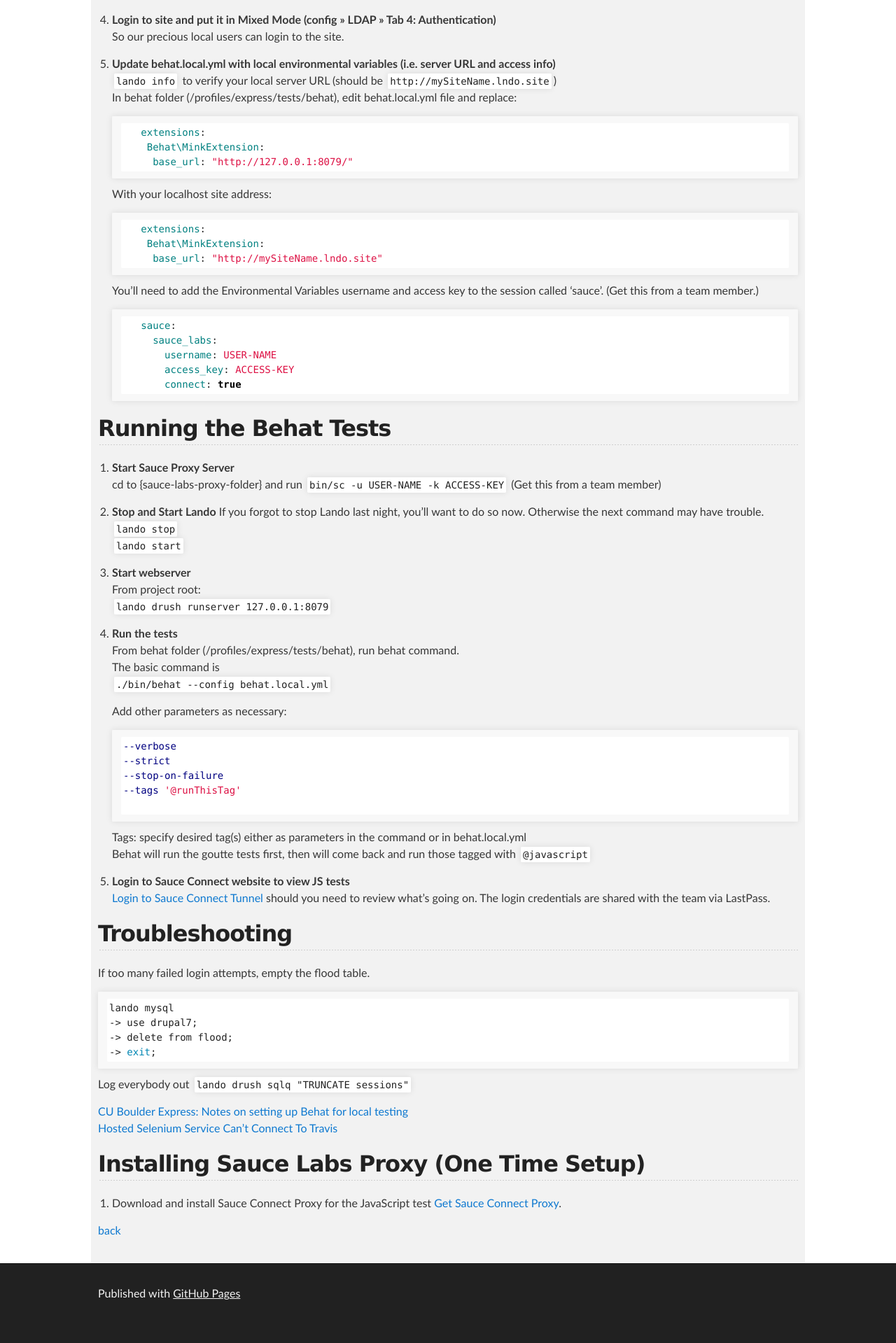
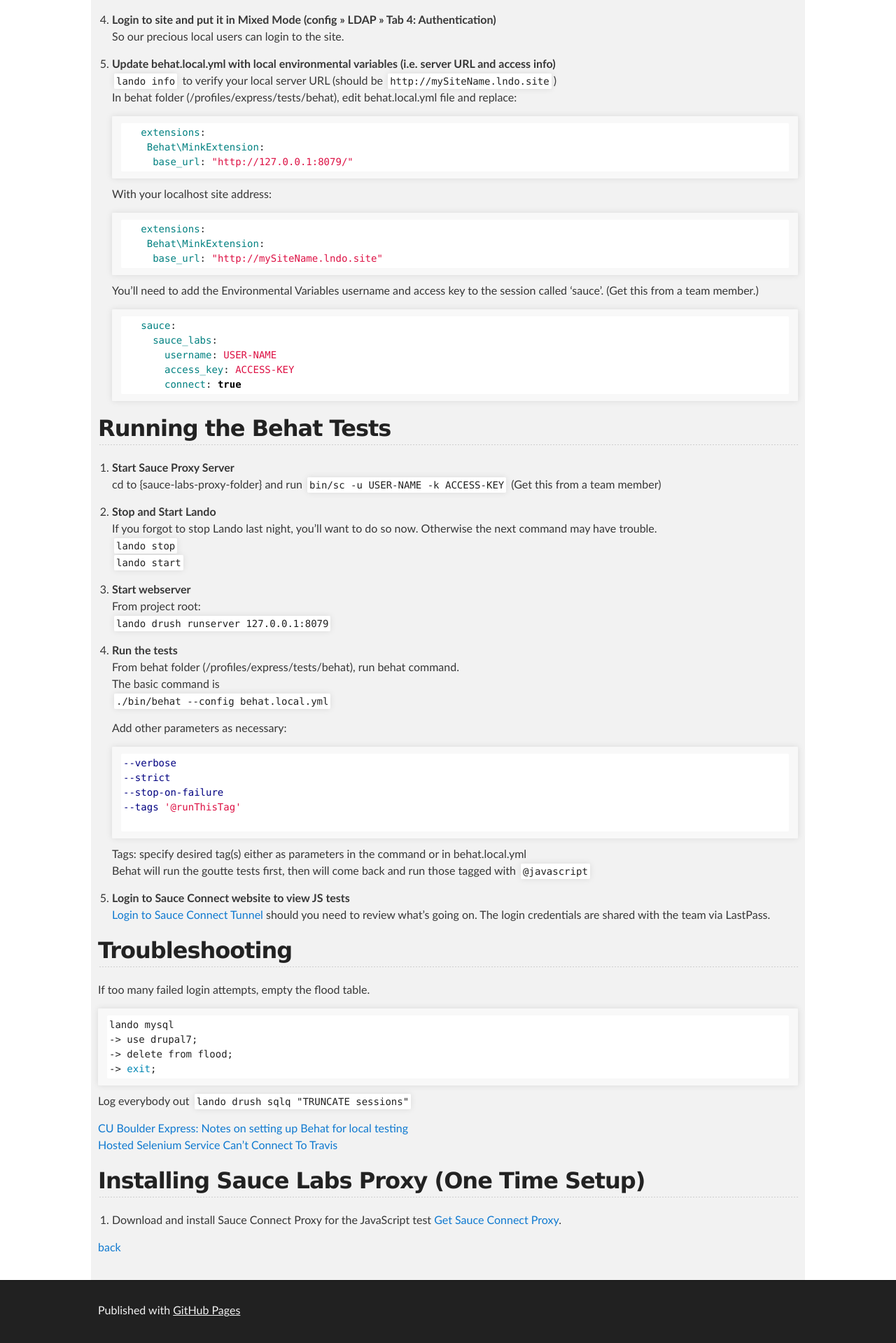
Before and after one commit to cathysnider/cathysnider.github.io, a Jekyll site: the page built from behat.md, in a window 1280 px wide. Shown: the part 687-2606 px from the top of the page at 70% size. Built offline with Jekyll 4.4.1, drawn with Linux system fonts in a browser that asks for light colours; before the commit the page ends 2582 px from its top, so only the background shows below that.

```diff
--- a/behat.md
+++ b/behat.md
@@ -56,7 +56,7 @@ layout: default
 1. **Start Sauce Proxy Server** <br />
    cd to {sauce-labs-proxy-folder} and run `bin/sc -u USER-NAME -k ACCESS-KEY` (Get this from a team member)<br />
 
-1. **Stop and Start Lando**
+1. **Stop and Start Lando** <br />
    If you forgot to stop Lando last night, you'll want to do so now. Otherwise the next command may have trouble. <br />
    `lando stop` <br />
    `lando start`
```
